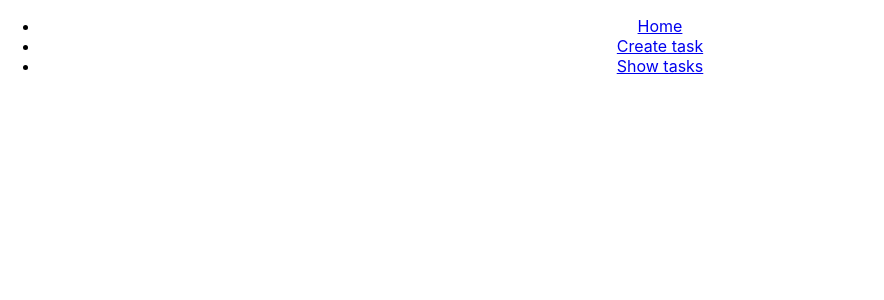
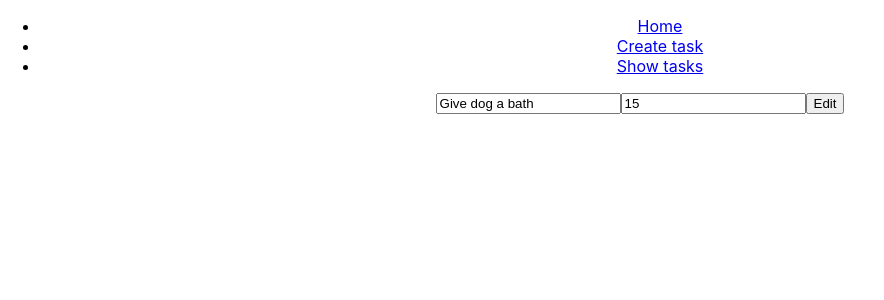
Before and after one commit to ddruart19/react, a React (Create React App) app: page /edit/1 in a window 1280 px wide. Shown: the top 300 px of the page, without its empty margins (0-884 px from the left). Built offline with nearby package versions, Linux system fonts and the light colour scheme.

Commit message:
Editing method in Edit component

```diff
--- a/src/Components/EditTask.tsx
+++ b/src/Components/EditTask.tsx
@@ -1,5 +1,7 @@
-import { useContext } from "react";
+
+import { ChangeEvent, useContext, useState } from "react";
 import { useParams } from "react-router-dom";
+import { ITask } from "../Interfaces";
 import { TodoListContext } from "../Routing/Main";
 
 
@@ -9,16 +11,33 @@ const EditTask = () => {
     //URL ID
     const {id} = useParams<string>();
 
+    let todoEdit:ITask = todo.todoList.find(t => t.id == Number(id))!;
+
+    const [task, setTask] = useState<string>(todoEdit ? todoEdit.taskName : "");
+    const [deadline, setDeadline] = useState<number>(todoEdit ? todoEdit.deadline : 0);
+
+    const handleChangeTask = (event:ChangeEvent<HTMLInputElement>) => {
+        setTask(event.target.value);
+    }
+
+    const handleChangeDeadline = (event: ChangeEvent<HTMLInputElement>) => {
+        setDeadline(Number(event.target.value));
+    }
+
+    const editTodo = () => {
+        todoEdit.taskName = task;
+        todoEdit.deadline = deadline;
+        todo.setTodoList(todo.todoList);
+    };
 
     if(id){
-        let todoEdit = todo.todoList.find(t => t.id == parseInt(id));
-        if(todoEdit)
-            return(
-                <>
-                <input type="text" value={todoEdit.taskName}/>
-                <input type="number" value={todoEdit.deadline}/>
-                </>
-            );
+        return(
+            <>
+                <input type="text" name="task" value={task} onChange={handleChangeTask}/>
+                <input type="number" name="deadline" value={deadline} onChange={handleChangeDeadline}/>
+                <button onClick={editTodo}>Edit</button>
+            </>
+        );
     }
     return(
         <></>
--- a/src/Routing/Main.tsx
+++ b/src/Routing/Main.tsx
@@ -5,19 +5,7 @@ import EditTask from '../Components/EditTask';
 import Home from '../Components/Home';
 import ShowTasks from '../Components/ShowTasks';
 import { ITask } from '../Interfaces';
-
-// export const TodoListContext = createContext<{todoList : ITask[], setTodoList: (list: ITask[]) => void}>();
-
-// type TodoContext = Context<{
-//     todoList: ITask[];
-//     setTodoList: (value: ITask[]) => void;
-//   }>;
-
-// export const todoListContext: TodoContext = createContext({
-//     todoList: [],
-//     // tslint:disable-next-line:no-empty
-//     setValue: (value: ITask[]) => {}
-//   });
+import data from '../data.json';
 
 export const TodoListContext = createContext<{todoList: ITask[], setTodoList: (list: ITask[]) => void}>({
     todoList: [],
@@ -25,7 +13,7 @@ export const TodoListContext = createContext<{todoList: ITask[], setTodoList: (l
 });
 
 const Main = () => {
-    const [todoList, setTodoList] = useState<ITask[]>([]);
+    const [todoList, setTodoList] = useState<ITask[]>(data);
 
     return (
         <TodoListContext.Provider value={{todoList:todoList, setTodoList:setTodoList}}>
```
